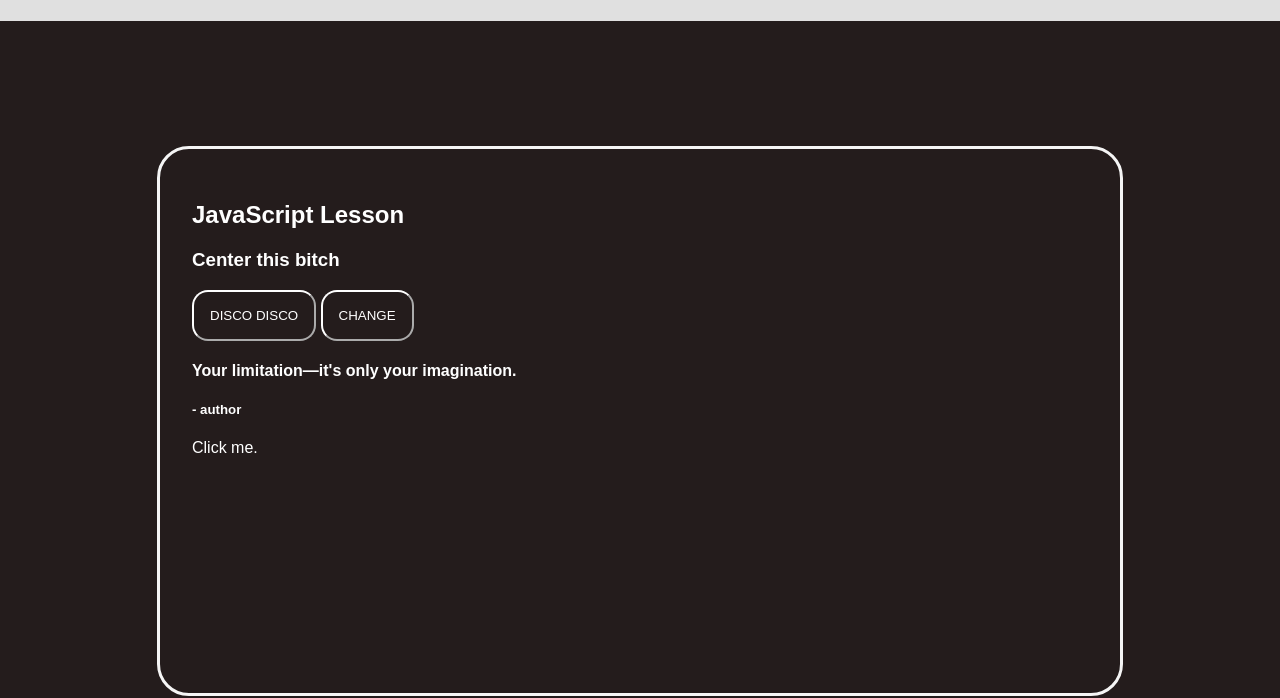
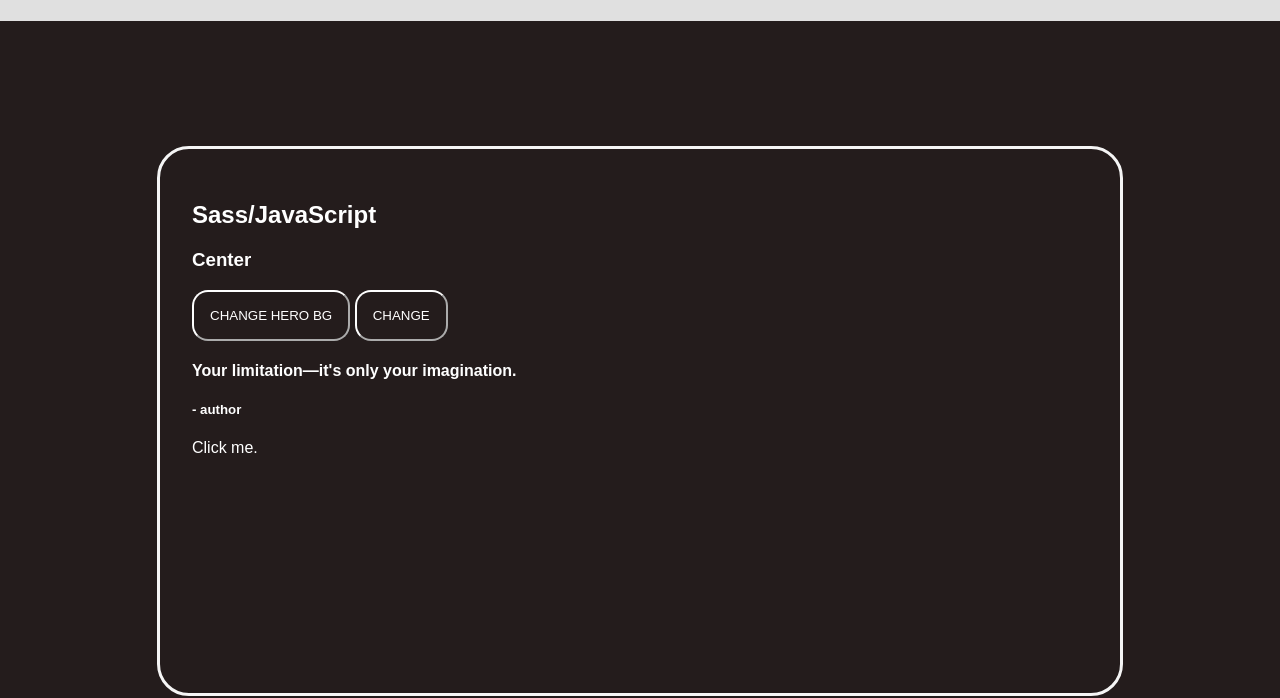
Before and after one commit to longluuu/nike-site-mimic, a plain HTML site: page index.html in a window 1280 px wide. Shown: the part 112-810 px from the top of the page. Drawn offline with Linux system fonts and the light colour scheme.

Commit message:
hero fix

```diff
--- a/index.html
+++ b/index.html
@@ -40,10 +40,10 @@
     <!-- hero -->
     <section class="hero">
         <div class="container">
-            <h1>JavaScript Lesson</h1>
-            <h3>Center this bitch</h3>
+            <h1>Sass/JavaScript</h1>
+            <h3>Center</h3>
             <!-- button to change background colour using js -->
-            <button onclick="greenBG()">disco disco</button>
+            <button onclick="greenBG()">Change hero bg</button>
             <!-- button to generate motivational or life quote -->
             <button id="generate-btn" onclick="genQuote()">change</button>
             <h4 id="quote">Your limitation—it's only your imagination.</h4>
```
